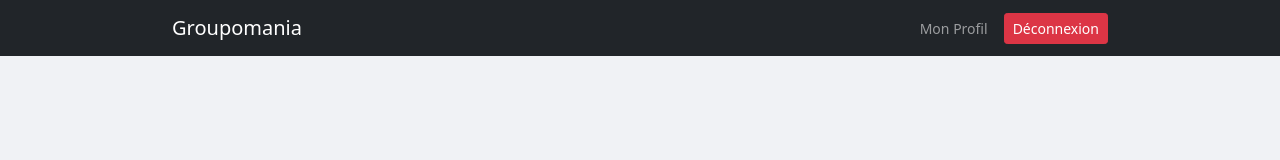
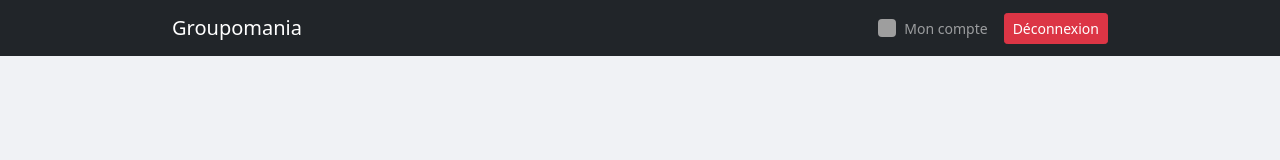
Before and after one commit to sebastien-coupe/groupomania, a Vue app in the folder client/: page /signin in a window 1280 px wide. Shown: the top 160 px of the page. Built offline with nearby package versions, Linux system fonts and the light colour scheme; sample sign-in values are in the browser's storage.

Commit message:
CLIENT: Updated navbar to display user avatar

```diff
--- a/client/src/components/TheNavbar.vue
+++ b/client/src/components/TheNavbar.vue
@@ -9,7 +9,10 @@
       >
         <li class="nav-item profile">
           <router-link :to="{ path: 'Profile' }" class="nav-link">
-            Mon Profil
+            <div class="d-flex align-items-center">
+              <img :src="avatar" class="avatar rounded" alt="avatar" />
+              <span class="ms-2">Mon compte</span>
+            </div>
           </router-link>
         </li>
         <li class="nav-item ms-2">
@@ -37,11 +40,24 @@
 <script>
 export default {
   name: 'Navbar',
+
+  data() {
+    return {
+      avatar: '',
+    };
+  },
+
   methods: {
     async logout() {
       await this.$store.dispatch('logout');
       await this.$router.push({ name: 'Signin' });
     },
+  },
+
+  mounted() {
+    this.avatar =
+      this.$store.getters.user.avatarUrl ||
+      'http://localhost:3000/public/avatar_default.png';
   },
 };
 </script>
@@ -50,4 +66,9 @@ export default {
 .profile {
   font-size: 0.875rem;
 }
+
+.avatar {
+  width: 18px;
+  height: 18px;
+}
 </style>
```
